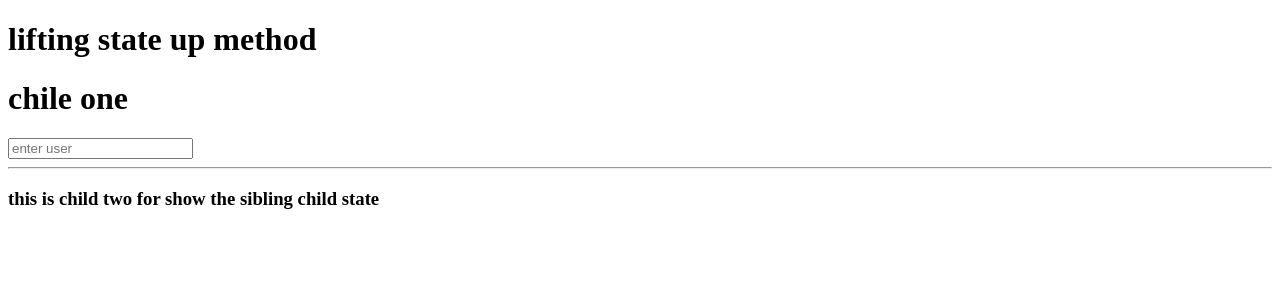
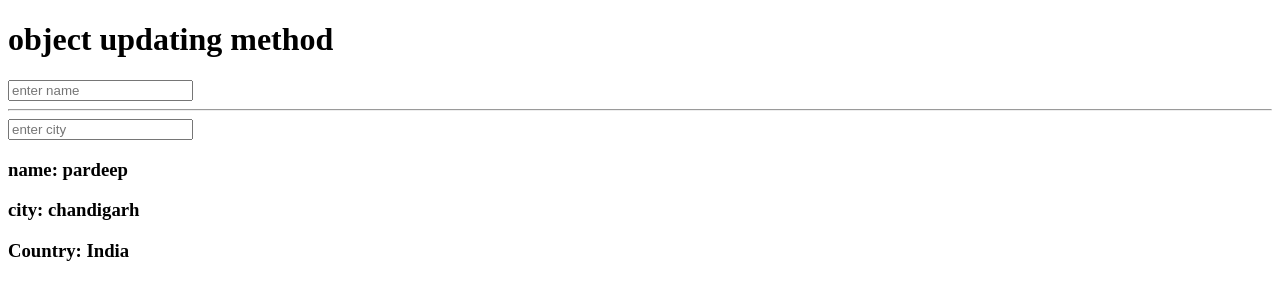
Before and after one commit to pardipYadav/react, a React (Vite) app: page / in a window 1280 px wide. Shown: the top 300 px of the page. Built offline with nearby package versions, Linux system fonts and the light colour scheme.

Commit message:
updating object method

```diff
--- a/src/App.jsx
+++ b/src/App.jsx
@@ -1,13 +1,43 @@
-import ChildA from "./childA";
-import ChildB from "./ChildB";
 import { useState } from "react";
+
 const App = () => {
-  const [messase, setMessage] = useState("");
+  const [data, setData] = useState({
+    name: "pardeep",
+    address: {
+      city: "chandigarh",
+      country: "India",
+    },
+  });
+  const submitNameHandler = (value) => {
+    data.name = value;
+    setData({ ...data });
+  };
+
+  const submitCityHandler = (city) => {
+    data.address.city = city;
+    setData({ ...data, address: { ...data.address, city } });
+  };
   return (
     <div>
-      <h1>lifting state up method</h1>
-      <ChildA setMessage={setMessage} />
-      <ChildB messase={messase} />
+      <h1>object updating method</h1>
+      <input
+        type="text"
+        onChange={(event) => submitNameHandler(event.target.value)}
+        placeholder="enter name"
+      />
+      <hr />
+      <input
+        type="text"
+        onChange={(event) => {
+          submitCityHandler(event.target.value);
+        }}
+        placeholder="enter city"
+        name=""
+        id=""
+      />
+      <h3>name: {data.name}</h3>
+      <h3>city: {data.address.city}</h3>
+      <h3>Country: {data.address.country}</h3>
     </div>
   );
 };
```
